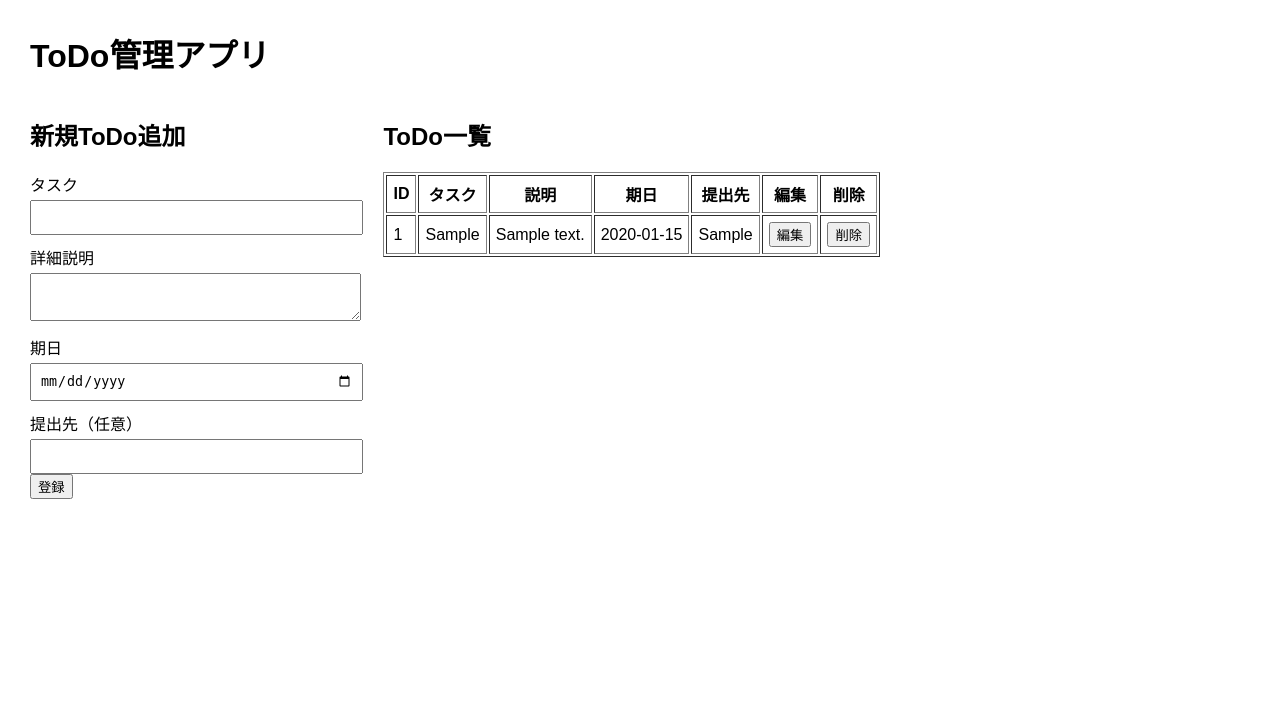
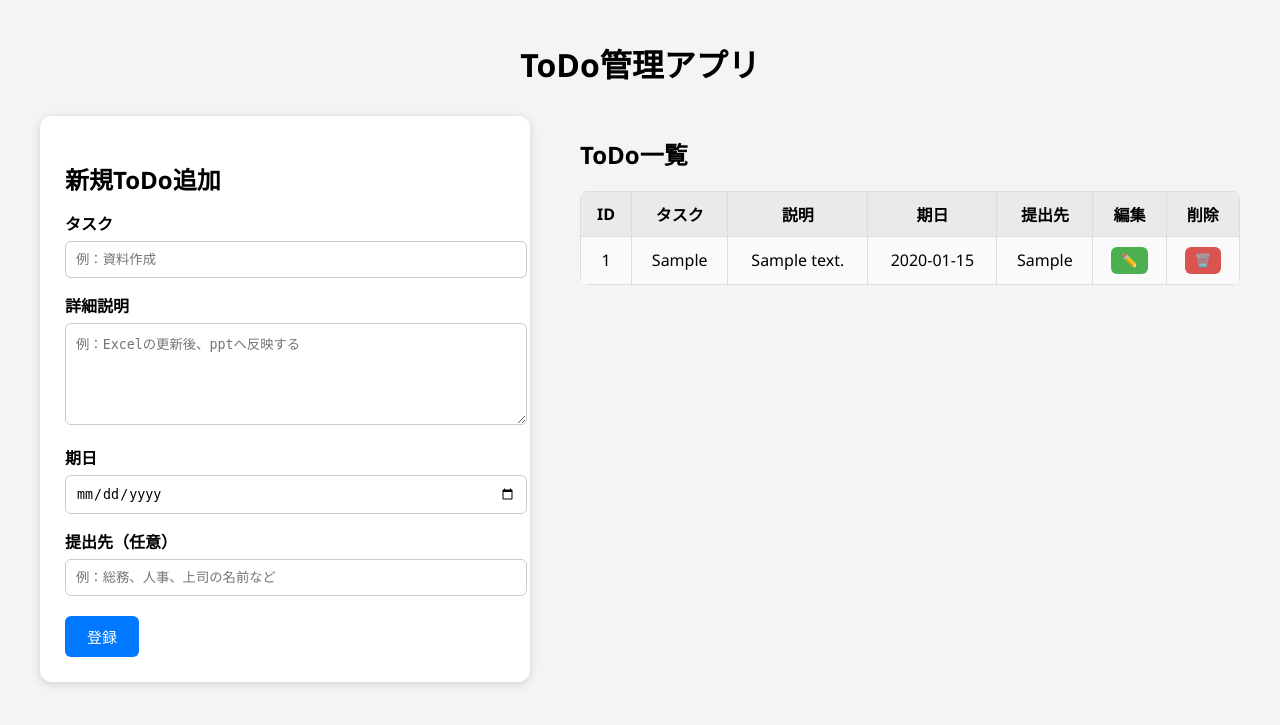
Before and after one commit to hiroyuki-okamoto830/udemy_original_app, a Flask app: page / in a window 1280 px wide. Shown: the top 725 px of the page. Run offline with Flask 3, Linux system fonts and the light colour scheme; tables that the repository leaves empty hold one stand-in row (values such as "Sample post"); some libraries are stand-ins or nearby versions.

Commit message:
UI改善

```diff
--- a/static/style.css
+++ b/static/style.css
@@ -1,20 +1,141 @@
-body { font-family: sans-serif; margin: 30px; }
-.container { display: flex; gap: 40px; }
-form.inline { display:inline; }
-
-label { display:block; margin-top:10px; }
-input[type=text], input[type=date], textarea {
-    width:100%; padding:8px; margin-top:4px;
+/* 全体 */
+body {
+    font-family: "Segoe UI", sans-serif;
+    margin: 40px;
+    background: #f4f4f4;
 }
 
-/* モーダル */
+.title {
+    text-align: center;
+    margin-bottom: 30px;
+}
+
+/* レイアウト */
+.container {
+    display: flex;
+    gap: 50px;
+}
+
+/* 左側フォーム（カード風） */
+.form-box {
+    width: 40%;
+    background: white;
+    padding: 25px;
+    border-radius: 12px;
+    box-shadow: 0 2px 10px rgba(0,0,0,0.15);
+}
+
+.form-box h2 {
+    margin-bottom: 15px;
+}
+
+/* 入力欄 */
+label {
+    display: block;
+    margin-top: 15px;
+    font-weight: bold;
+}
+
+input[type=text], input[type=date], textarea {
+    width: 100%;
+    padding: 10px;
+    margin-top: 6px;
+    border: 1px solid #ccc;
+    border-radius: 6px;
+    background: #fff;
+}
+
+textarea {
+    height: 80px;
+}
+
+/* ボタン */
+.btn-primary {
+    margin-top: 20px;
+    padding: 10px 22px;
+    background: #0078ff;
+    color: white;
+    border: none;
+    border-radius: 6px;
+    cursor: pointer;
+    font-size: 15px;
+}
+
+.btn-primary:hover {
+    opacity: 0.85;
+}
+
+/* 右側テーブル */
+.list-box {
+    width: 60%;
+}
+
+table {
+    width: 100%;
+    border-collapse: collapse;
+    background: white;
+    border-radius: 8px;
+    overflow: hidden;
+}
+
+th, td {
+    border: 1px solid #ddd;
+    padding: 10px 12px;
+    text-align: center;
+}
+
+th {
+    background: #eaeaea;
+    font-weight: bold;
+}
+
+tr:nth-child(even) {
+    background: #fafafa;
+}
+
+/* 編集・削除ボタン */
+.btn-edit {
+    background: #4caf50;
+    color: white;
+    border: none;
+    border-radius: 6px;
+    padding: 6px 10px;
+    cursor: pointer;
+}
+.btn-edit:hover { opacity: 0.85; }
+
+.btn-delete {
+    background: #d9534f;
+    color: white;
+    border: none;
+    border-radius: 6px;
+    padding: 6px 10px;
+    cursor: pointer;
+}
+.btn-delete:hover { opacity: 0.85; }
+
+form.inline { display: inline; }
+
+/* モーダル改善 */
 .modal-overlay {
-    position:fixed; top:0; left:0; right:0; bottom:0;
-    background:rgba(0,0,0,0.4); display:none;
-    justify-content:center; align-items:center;
+    position: fixed;
+    top: 0; left: 0; right: 0; bottom: 0;
+    background: rgba(0,0,0,0.4);
+    display: none;
+    justify-content: center;
+    align-items: center;
 }
+
 .modal {
-    background:#fff; padding:20px; width:400px;
-    border-radius:8px;
+    background: #fff;
+    padding: 30px;
+    width: 420px;
+    border-radius: 12px;
+    box-shadow: 0 0 20px rgba(0,0,0,0.25);
 }
-.close-btn { float:right; cursor:pointer; font-size:18px; }
+
+.close-btn {
+    float: right;
+    cursor: pointer;
+    font-size: 20px;
+}
--- a/templates/index.html
+++ b/templates/index.html
@@ -7,7 +7,7 @@
 </head>
 <body>
 
-<h1>ToDo管理アプリ</h1>
+<h1 class="title">ToDo管理アプリ</h1>
 
 <div class="container">
 
@@ -15,20 +15,39 @@
   <div class="form-box">
     <h2>新規ToDo追加</h2>
     <form method="POST">
-      <label>タスク <input type="text" name="task"></label>
-      <label>詳細説明 <textarea name="description"></textarea></label>
-      <label>期日 <input type="date" name="due"></label>
-      <label>提出先（任意） <input type="text" name="submission_destination"></label>
-      <button type="submit">登録</button>
+      <label>タスク
+        <input type="text" name="task" placeholder="例：資料作成">
+      </label>
+
+      <label>詳細説明
+        <textarea name="description" placeholder="例：Excelの更新後、pptへ反映する"></textarea>
+      </label>
+
+      <label>期日
+        <input type="date" name="due">
+      </label>
+
+      <label>提出先（任意）
+        <input type="text" name="submission_destination" placeholder="例：総務、人事、上司の名前など">
+      </label>
+
+      <button type="submit" class="btn-primary">登録</button>
     </form>
   </div>
 
   <!-- 一覧 -->
   <div class="list-box">
     <h2>ToDo一覧</h2>
-    <table border="1" cellpadding="6">
+
+    <table>
       <tr>
-        <th>ID</th><th>タスク</th><th>説明</th><th>期日</th><th>提出先</th><th>編集</th><th>削除</th>
+        <th>ID</th>
+        <th>タスク</th>
+        <th>説明</th>
+        <th>期日</th>
+        <th>提出先</th>
+        <th>編集</th>
+        <th>削除</th>
       </tr>
 
       {% for item in todos %}
@@ -40,24 +59,24 @@
         <td>{{ item.submission_destination or "" }}</td>
 
         <td>
-          <button onclick='openEditModal({
+          <button class="btn-edit" onclick='openEditModal({
               "id": {{ item.id }},
               "task": {{ item.task|tojson }},
               "description": {{ item.description|tojson }},
               "due": {{ (item.due.strftime("%Y-%m-%d") if item.due else "")|tojson }},
               "submission_destination": {{ (item.submission_destination or "")|tojson }}
-          })'>編集</button>
+          })'>✏️</button>
         </td>
 
         <td>
           <form method="POST" action="/delete/{{ item.id }}" class="inline">
-            <button type="submit" onclick="return confirm('削除しますか？');">削除</button>
+            <button type="submit" class="btn-delete" onclick="return confirm('削除しますか？');">🗑️</button>
           </form>
         </td>
       </tr>
       {% endfor %}
+    </table>
 
-    </table>
   </div>
 </div>
 
@@ -69,11 +88,23 @@
     <h3>ToDo編集</h3>
 
     <form method="POST" id="editForm">
-      <label>タスク <input type="text" name="task" id="edit_task"></label>
-      <label>詳細説明 <textarea name="description" id="edit_description"></textarea></label>
-      <label>期日 <input type="date" name="due" id="edit_due"></label>
-      <label>提出先 <input type="text" name="submission_destination" id="edit_submission_destination"></label>
-      <button type="submit">更新</button>
+      <label>タスク
+        <input type="text" name="task" id="edit_task">
+      </label>
+
+      <label>詳細説明
+        <textarea name="description" id="edit_description"></textarea>
+      </label>
+
+      <label>期日
+        <input type="date" name="due" id="edit_due">
+      </label>
+
+      <label>提出先
+        <input type="text" name="submission_destination" id="edit_submission_destination">
+      </label>
+
+      <button type="submit" class="btn-primary">更新</button>
     </form>
   </div>
 </div>
```
